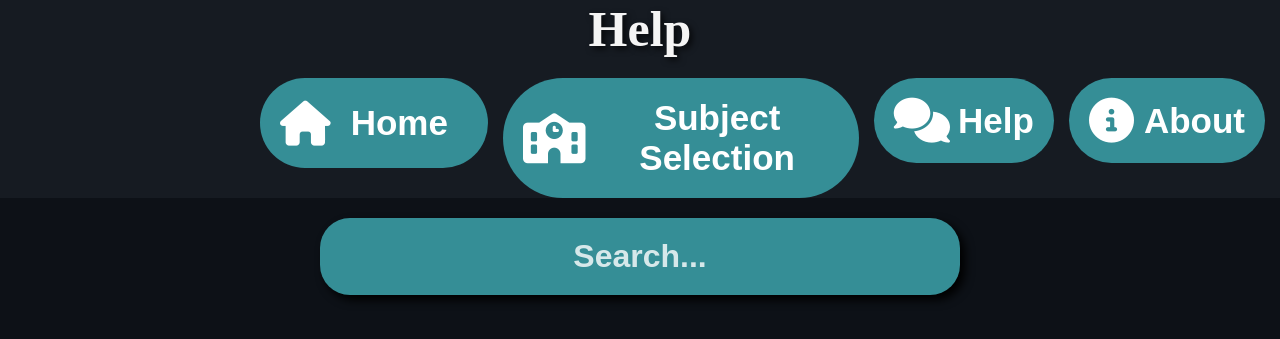
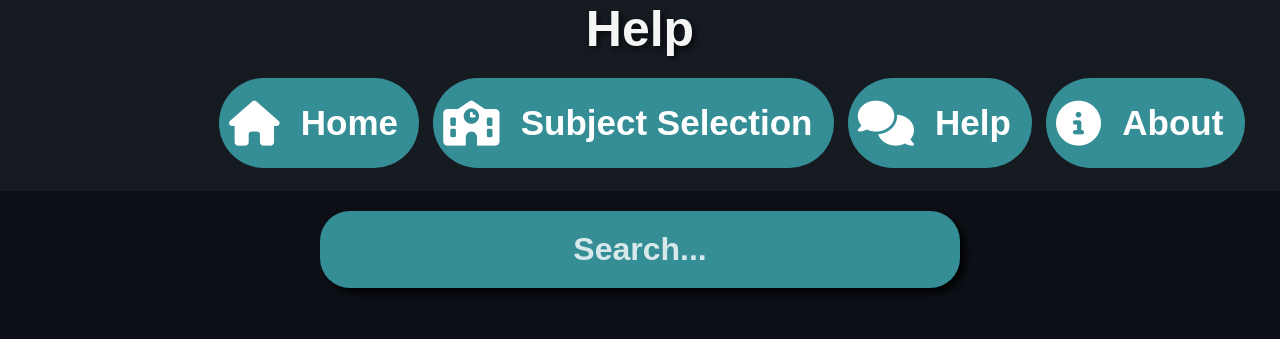
Before and after one commit to ALONEINNZ/burnside-timetable, a Flask app: page /help in a window 1280 px wide. Shown: the top 339 px of the page. Run offline with Flask 3, Linux system fonts and the light colour scheme.

Commit message:
Better looks (Font)

```diff
--- a/static/style.css
+++ b/static/style.css
@@ -1,13 +1,18 @@
+* {
+    text-decoration: none;
+    font-family: 'Palatino black', sans-serif;
+}
+
 body {
     margin: 0;
     font-size: 30px;
     background-color: #0D1117;
     font-weight: bold;
+}
 
-}
 #suggestions {
-    background-color: #358e96; /* dark background */
-    color: #fff; /* white text */
+    background-color: #358e96;
+    color: #fff;
     border: 1px solid #333;
     max-height: 200px;
     overflow-y: auto;
@@ -59,124 +64,38 @@ body {
     border-radius: 100%;
 }
 
-.tech button {
+.tech button,
+.sci button,
+.building button,
+.buttons-seletion button,
+.about button,
+.help button,
+.subject_selection button,
+.dropdown button {
     background-color: #469c7b;
     border-radius: 1000px;
-    margin: 15px;
+    margin: 7px;
     border: none;
     font-size: 45px;
     font-weight: bold;
     cursor: pointer;
     color: white;
     text-decoration: none;
+    transition: background-color 0.8s cubic-bezier(0.25, 1, 0.5, 1), transform 0.4s ease;
 }
 
-.sci button {
-    background-color: #469c7b;
-    border-radius: 1000px;
-    margin: 15px;
-    border: none;
-    font-size: 45px;
-    font-weight: bold;
-    cursor: pointer;
-    color: white;
-    text-decoration: none;
-}
-
-.building button {
-    background-color: #469c7b;
-    border-radius: 1000px;
-    margin: 15px;
-    border: none;
-    font-size: 45px;
-    font-weight: bold;
-    cursor: pointer;
-    color: white;
-    text-decoration: none;
-}
-
-.sub {
-    color: white;
-}
-
-.buttons-seletion button {
+.about button,
+.help button,
+.subject_selection button,
+.dropdown button {
     background-color: #358e96;
-    border-radius: 1000px;
-    margin: 15px;
-    font-size: 45px;
-    font-weight: bold;
-    cursor: pointer;
-    color: white;
-    text-decoration: none;
-
-}
-
-.about button {
-    background-color: #358e96;
-    border-radius: 1000px;
-    margin: 15px;
-    color: white;
-    padding: 20px 20px;
-    border: none;
-    font-size: 45px;
-    font-weight: bold;
-    cursor: pointer;
-    transition: transform 0.3s ease;
+    padding: 10px 10px;
     display: flex;
     align-items: center;
     margin-top: 20px;
+    transition: transform 0.3s ease;
     gap: 10px;
 }
-
-.help button {
-    background-color:#358e96;
-    border-radius: 1000px;
-    margin-left: 15px;
-    color: white;
-    padding: 20px 20px;
-    border: none;
-    font-size: 45px;
-    font-weight: bold;
-    cursor: pointer;
-    transition: transform 0.3s ease;
-    display: flex;
-    align-items: center;
-    margin-top: 20px;
-    gap: 8px;
-}
-
-.subject_selection button {
-    background-color: #358e96;
-    border-radius: 1000px;
-    margin-left: 15px;
-    color: white;
-    padding: 20px 20px;
-    border: none;
-    cursor: pointer;
-    font-size: 50px;
-    font-weight: bold;
-    transition: transform 0.3s ease;
-    display: flex;
-    align-items: center;
-    margin-top: 20px;
-    gap: 10px;
-}
-
-.dropdown button {
-    background-color: #358e96;
-    border-radius: 1000px;
-    color: white;
-    padding: 10px 20px;
-    border: none;
-    cursor: pointer;
-    font-size: 45px;
-    font-weight: bold;
-    transition: transform 0.3s ease;
-    display: flex;
-    align-items: center;
-    margin-top: 20px;
-}
-
 
 .dropdown a {
     display: block;
@@ -187,47 +106,31 @@ body {
     border-radius: 10%;
 }
 
-
 .dropdown .content {
     display: none;
     position: absolute;
     background-color: #245055;
-    min-width: 190x;
+    min-width: 190px;
     box-shadow: 15px 15px rgba(0, 0, 0, 0.7);
     border-radius: 10px;
 }
 
 .dropdown {
-    margin-left: 15rem;
+    margin-left: 12rem;
 }
 
 .dropdown:hover .content {
     display: block;
 }
 
-.dropdown:hover button {
-    transform: scale(1.26);
+.dropdown:hover button,
+.about:hover button,
+.help:hover button,
+.subject_selection:hover button,
+.buttons-seletion:hover button {
+    transform: scale(1.28);
+    background-color: #21555a;
 }
-
-
-.about:hover button {
-    transform: scale(1.4);
-}
-
-
-.help:hover button {
-    transform: scale(1.4);
-}
-
-
-.subject_selection:hover button {
-    transform: scale(1.26);
-}
-
-.buttons-seletion:hover button {
-    transform: scale(1.4);
-}
-
 
 .links {
     display: flex;
@@ -246,13 +149,8 @@ body {
     background-color: rgba(90, 90, 90, 0.152);
 }
 
-* {
-    text-decoration: none;
-}
-
 .container {
     display: grid;
-
 }
 
 header {
@@ -279,12 +177,13 @@ main {
     display: flex;
     justify-content: flex-start;
     padding-left: 20px;
+    padding-bottom: 1rem;
 }
 
 .navbar a {
     color: white;
     text-decoration: none;
-    padding: 15px 11.2 px;
+    padding: 15px 11.2px;
     font-size: 35px;
     display: block;
     text-align: center;
@@ -298,7 +197,6 @@ main {
 footer {
     visibility: hidden;
 }
-
 
 .search-container {
     display: flex;
@@ -315,7 +213,7 @@ footer {
     text-align: center;
     border: none;
     border-radius: 30px;
-    background-color: #358e96;;
+    background-color: #358e96;
     color: white;
     box-shadow: 5px 5px 10px black;
     transition: transform 0.3s ease;
@@ -328,7 +226,6 @@ footer {
 .search-bar::placeholder {
     color: white;
     opacity: 0.8;
-
 }
 
 .search-button {
--- a/templates/home.html
+++ b/templates/home.html
@@ -27,7 +27,7 @@
 
     const fuse = new Fuse(pages, {
         keys: ['title'],
-        threshold: 0.4 // Lower = stricter match, higher = fuzzier
+        threshold: 0.4
     });
 
     function handleSearch() {
--- a/templates/layout.html
+++ b/templates/layout.html
@@ -1,6 +1,7 @@
 <!DOCTYPE html>
 <html lang="en">
 <head>
+    <link href="https://fonts.googleapis.com/css2?family=Titan+One&display=swap" rel="stylesheet">
     <meta charset="UTF-8">
     <meta name="viewport" content="width=device-width, initial-scale=1.0">
     <title>Subject Selection</title>
```
